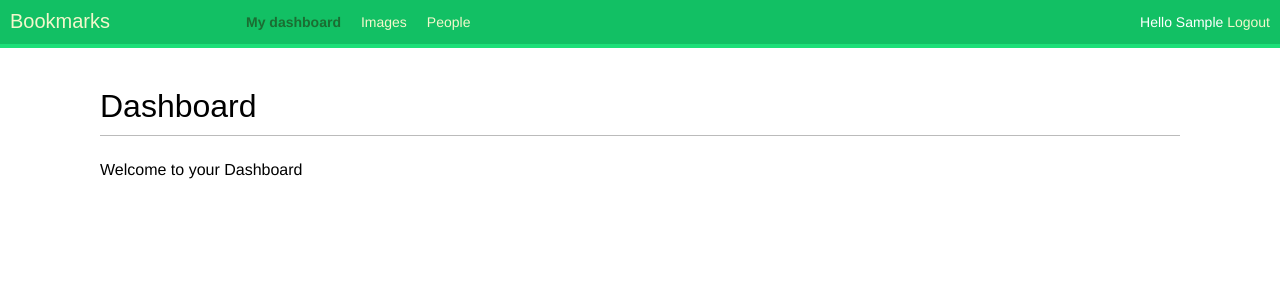
After one commit to DEADRINO/bookmarks, a Django app: page /account/ in a window 1280 px wide. The commit adds this page. Shown: the top 300 px of the page. Run offline with Django 5.2, Linux system fonts and the light colour scheme; the visitor is signed in with stand-in values (Sample User, id 1); some web fonts are replaced.

Commit message:
Доделаны представления входа и выхода

```diff
--- a/bookmarks/account/static/css/base.css
+++ b/bookmarks/account/static/css/base.css
@@ -36,7 +36,7 @@ ol {
 }
 
 #header {
-    padding:10px 100px;
+    padding:10px 10px;
     font-size:14px;
     background:#12c064;
     color:#fff;
--- /dev/null
+++ b/bookmarks/account/templates/account/dashboard.html
@@ -0,0 +1,5 @@
+{% extends "base.html" %}
+{% block content %}
+  <h1>Dashboard</h1>
+  <p>Welcome to your Dashboard</p>
+{% endblock  %}
--- a/bookmarks/account/templates/base.html
+++ b/bookmarks/account/templates/base.html
@@ -7,9 +7,30 @@
 
 </head>
 <body>
-    <header>
+    <div id="header">
         <span class="logo">Bookmarks</span>
-    </header>
+        {% if request.user.is_authenticated %}
+        <ul class="menu">
+            <li {% if section == "dashboard" %}class="selected"{% endif %}>
+                <a href="{% url "dashboard" %}">My dashboard</a>
+            </li>
+            <li {% if section == "images" %}class="selected"{% endif %}>
+                <a href="#">Images</a>
+            </li>
+            <li {% if section == "people" %}class="selected"{% endif %}>
+                <a href="#">People</a>
+            </li>
+        </ul>
+        {% endif %}
+        <span class="user">
+            {% if request.user.is_authenticated %}
+                Hello {{ request.user.first_name|default:request.user.username}}
+                <a href="{% url "logout" %}">Logout</a>
+            {% else %}
+                <a href="{% url "login" %}">Log-in</a>
+            {% endif %}
+        </span>
+    </div>
     <div id="content">
         {% block content %}
         {% endblock %}
--- a/bookmarks/account/urls.py
+++ b/bookmarks/account/urls.py
@@ -1,6 +1,13 @@
 from django.urls import path
+from django.contrib.auth import views as auth_views
 from . import views
 
+
 urlpatterns = [
-    path('login/', views.user_login, name='login')
+    # path('login/', views.user_login, name='login'),
+
+    path('login/', auth_views.LoginView.as_view(), name='login'),
+    path('logout/', auth_views.LogoutView.as_view(), name='logout'),
+
+    path('', views.dashboard, name='dashboard'),
 ]
--- a/bookmarks/account/views.py
+++ b/bookmarks/account/views.py
@@ -1,6 +1,7 @@
 from django.http import HttpResponse
 from django.shortcuts import render
 from django.contrib.auth import authenticate, login
+from django.contrib.auth.decorators import login_required
 from .forms import LoginForm
 
 
@@ -23,3 +24,10 @@ def user_login(request):
     else:
         form = LoginForm()
     return render(request, 'account/login.html', {'form': form})
+
+
+@login_required
+def dashboard(request):
+    return render(request,
+                  'account/dashboard.html',
+                  {'section': 'dashboard'})
--- a/bookmarks/bookmarks/settings.py
+++ b/bookmarks/bookmarks/settings.py
@@ -32,8 +32,8 @@ ALLOWED_HOSTS = []
 
 INSTALLED_APPS = [
     'account.apps.AccountConfig',
+    'django.contrib.auth',
     'django.contrib.admin',
-    'django.contrib.auth',
     'django.contrib.contenttypes',
     'django.contrib.sessions',
     'django.contrib.messages',
@@ -121,3 +121,7 @@ STATIC_URL = 'static/'
 # https://docs.djangoproject.com/en/5.0/ref/settings/#default-auto-field
 
 DEFAULT_AUTO_FIELD = 'django.db.models.BigAutoField'
+
+LOGIN_REDIRECT_URL = 'dashboard'
+LOGIN_URL = 'login'
+LOGOUT_URL = 'logout'
```
Also changed, not shown: bookmarks/account/templates/registration/login.html (added, +24 -0 lines), bookmarks/account/templates/registration/logout.html (added, +9 -0 lines), 1 other file.
